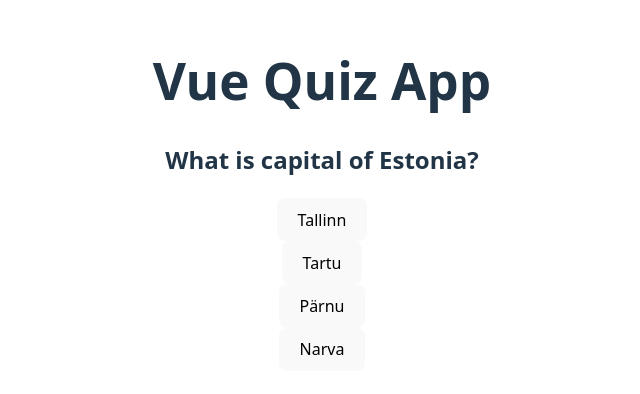
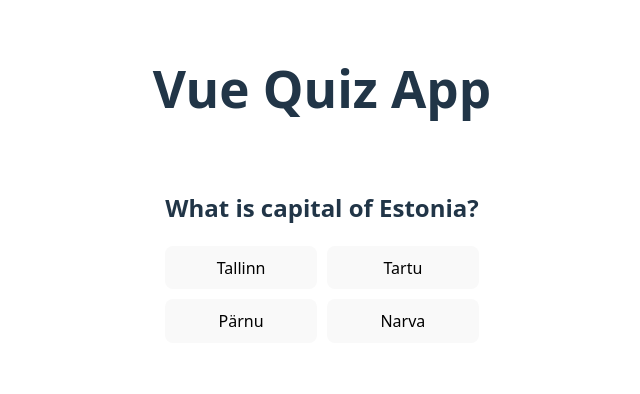
Before and after one commit to jurits13/vue-quiz-app, a Vue app: page / in a window 1280 px wide. Shown: the part 206-600 px from the top of the page, without its empty margins (318-958 px from the left). Built offline with nearby package versions, Linux system fonts and the light colour scheme.

Commit message:
Add basic styling and and improve feedback message

```diff
--- a/src/components/QuestionQuiz.vue
+++ b/src/components/QuestionQuiz.vue
@@ -1,8 +1,11 @@
 <template>
-  <div>
+  <div class="questionContainer">
     <h2>{{ questionData.question }}</h2>
-    <div v-for="option in questionData.options" :key="option">
-        <button @click = "selectAnswer(option)"
+    <div class="optionsContainer">
+        <button
+        v-for="option in questionData.options"
+        :key="option"
+        @click = "selectAnswer(option)"
         :disabled="selected !== null"
         :class="{correct:selected === option && isCorrect, incorrect: selected === option && !isCorrect}">
             {{ option }}
@@ -24,7 +27,7 @@ export default {
     },
     computed: {
         feedbackMessage() {
-            return this.isCorrect ? "Correcto!" : "Incorrecto :("
+            return this.isCorrect ? "Correct Answer!" : `Incorrect! The Correct Answer Was: ${this.questionData.answer}`
         }
     },
     methods: {
@@ -42,3 +45,31 @@ export default {
     }
 }
 </script>
+
+<style>
+.questionContainer {
+    padding: 20px;
+    text-align: center;
+    max-width: 500px;
+    margin: auto;
+}
+.optionsContainer {
+    display: grid;
+    grid-template-columns: repeat(2, 1fr);
+    grid-template-rows: repeat(2, 1fr);
+    gap: 10px;
+    justify-items: stretch;
+}
+button {
+    cursor: pointer;
+    transition: 0.5s;
+}
+button.correct {
+    background-color: rgb(41, 201, 86);
+    color: black;
+}
+button.incorrect {
+    background-color: rgb(255, 74, 74);
+    color: black;
+}
+</style>
```
